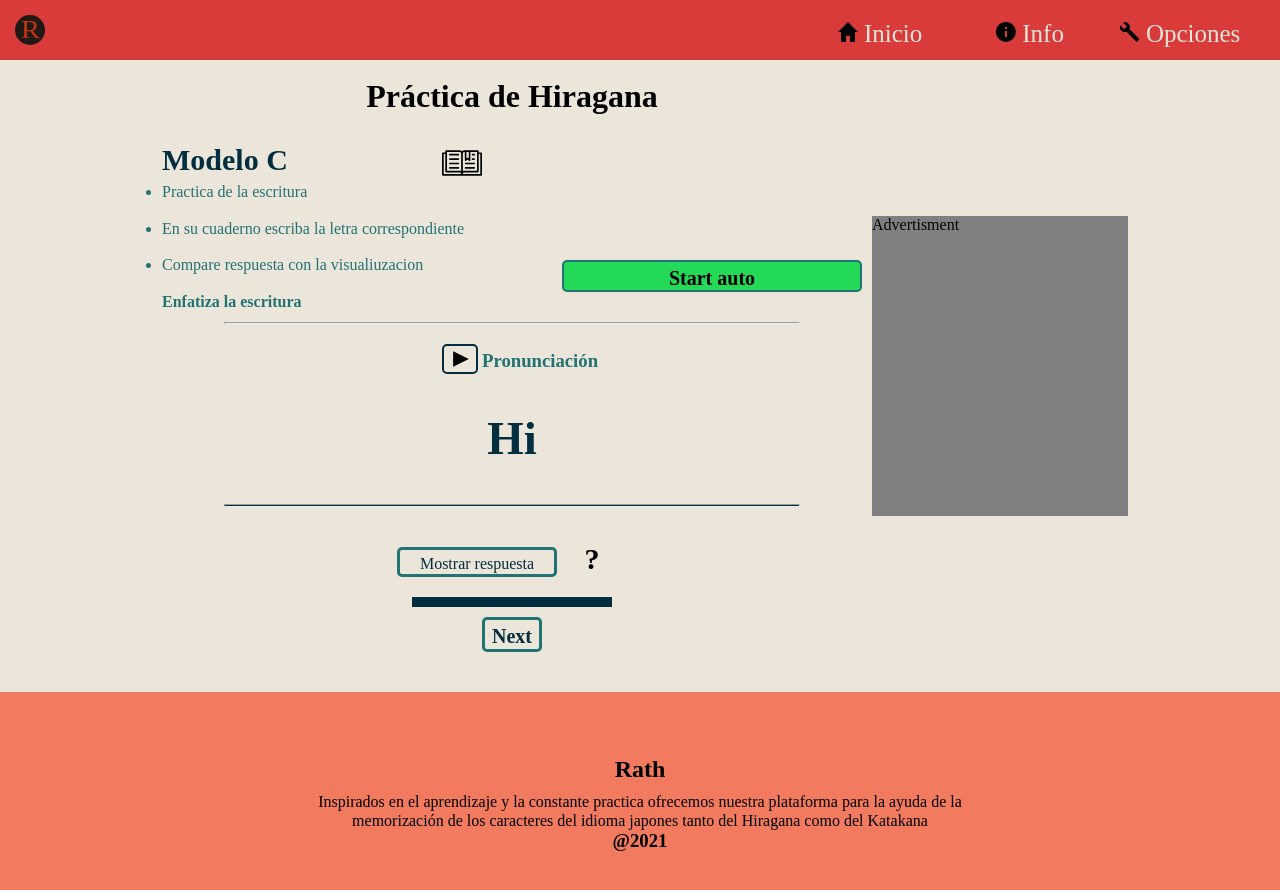
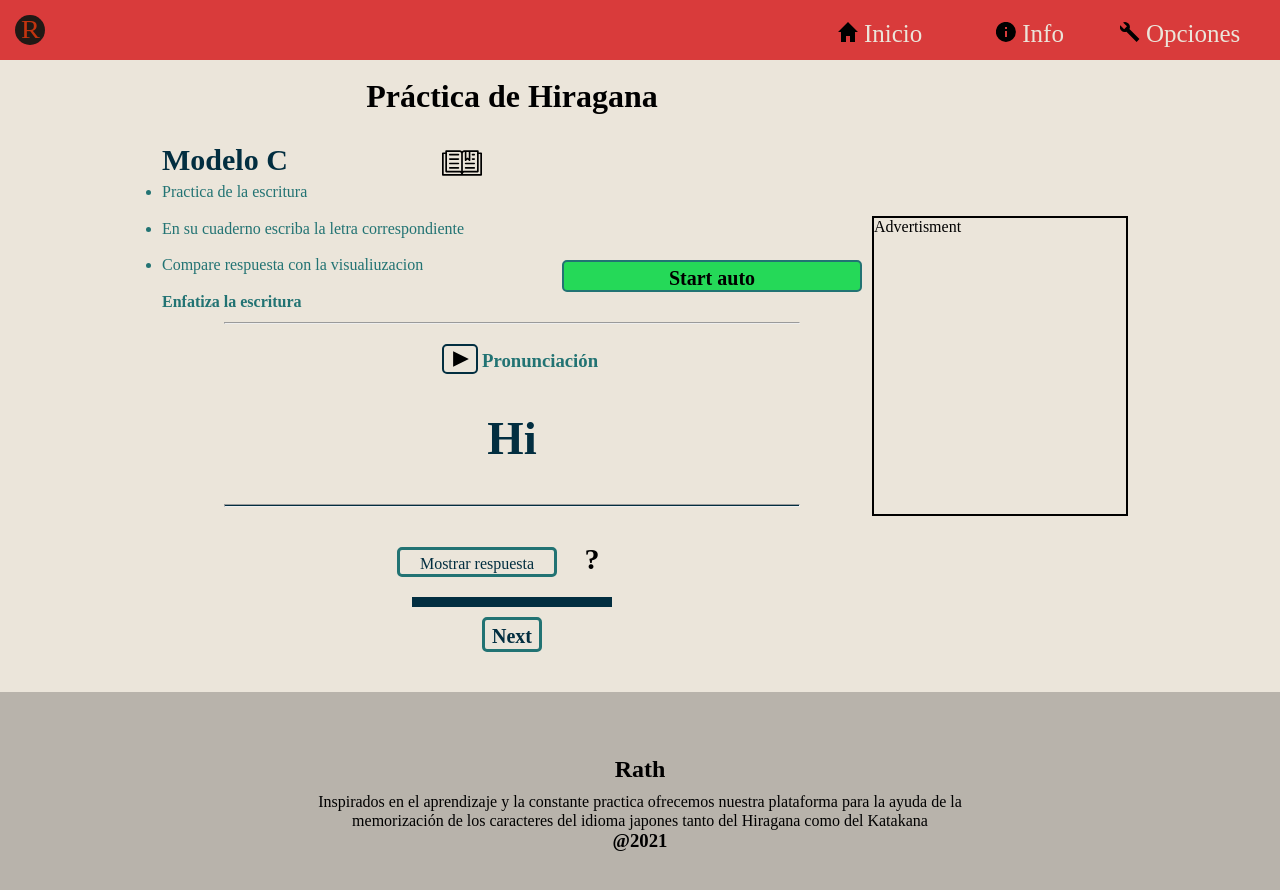
Before and after one commit to frankortizR/japanese-nuxt, a Nuxt app: page /Model1 in a window 1280 px wide. Shown: the top 890 px of the page. Built offline with nearby package versions, Linux system fonts and the light colour scheme.

Commit message:
finalizado local storage y finalizado arreglo de color de footer

```diff
--- a/components/Footer.vue
+++ b/components/Footer.vue
@@ -1,13 +1,13 @@
 <template>
-<div class="cfooter-div-padre-footer">
+  <div :class="'cfooter-div-padre-footer dm_f_'+darkmode">
     <div class="cfooter-div-cont-footer">
-    <h2 class="cfooter-title text">Rath</h2>
-    <p class="cfooter-description text">
+      <h2 :class="'cfooter-title text dm_t1_'+darkmode">Rath</h2>
+      <p :class="'cfooter-description text dm_t1_'+darkmode">
         Inspirados en el aprendizaje y la constante practica ofrecemos nuestra
         plataforma para la ayuda de la memorización de los caracteres del idioma
         japones tanto del Hiragana como del Katakana
       </p>
-    <h3 class="cfooter-fecha text">@2021</h3>
+      <h3 :class="'cfooter-fecha text dm_t1_'+darkmode">@2021</h3>
     </div>
   </div>
 </template>
@@ -15,9 +15,13 @@
 
 <script>
 //imports
+import { mapState } from "vuex";
 
 export default {
   name: "Cfooter",
   components: {},
+  computed: {
+    ...mapState(["muted", "hidenRomaji", "darkmode"]),
+  },
 };
 </script>
--- a/layouts/default.vue
+++ b/layouts/default.vue
@@ -1,27 +1,38 @@
 <template>
-  <div :class="'default_layout dm_b1_'+darkmode">
-    <navbar/>
+  <div :class="'default_layout dm_b1_' + darkmode">
+    <navbar />
     <Nuxt />
-    <Cfooter/>
+    <Cfooter />
   </div>
 </template>
 
 <script>
-import Navbar from '../components/Navbar'
-import Cfooter from '../components/Footer'
-import { mapState } from "vuex";
+import Navbar from "../components/Navbar";
+import Cfooter from "../components/Footer";
+import { mapState, mapMutations } from "vuex";
 
 export default {
-  components:{
+  components: {
     Navbar,
-    Cfooter
+    Cfooter,
   },
   computed: {
     ...mapState(["darkmode"]),
   },
-}
+  methods: {
+    ...mapMutations(["storeDarkmode", "localStorageVer"]),
+    localStorageCheck() {
+      if (localStorage.dark) {
+        console.log("reconocio el valor en local sstorage");
+        this.localStorageVer();
+      }
+    },
+  },
+  mounted() {
+    this.localStorageCheck();
+  },
+};
 </script>
 
 <style lang="scss" src="../scss/main.scss">
-
 </style>
--- a/scss/Cfooter/_skeleton.scss
+++ b/scss/Cfooter/_skeleton.scss
@@ -1,7 +1,7 @@
 
 .cfooter-div-padre-footer{
     width: 100%;
-    background-color: $color5;
+    background-color: $color10;
 }
 .cfooter-div-cont-footer{
     margin: auto;
--- a/scss/darkmode/_skeleton.scss
+++ b/scss/darkmode/_skeleton.scss
@@ -29,6 +29,9 @@
 .dm_b4_true{
     background-color: $color1;
 }
+.dm_f_true{
+    background-color: $color11;
+}
 
 .dm_border_true{
     border: 2px solid $color1;
--- a/scss/home/_skeleton.scss
+++ b/scss/home/_skeleton.scss
@@ -127,6 +127,7 @@
 
 .home-div-cont-advertaisment{
     height: 150px;
+    border: 2px solid black;
 }
 
 .link-pagina{
--- a/scss/home/_skin.scss
+++ b/scss/home/_skin.scss
@@ -13,7 +13,3 @@
     color: white;
 
 }
-
-.home-div-cont-advertaisment{
-    background-color: gray;
-}
--- a/scss/main.scss
+++ b/scss/main.scss
@@ -14,6 +14,8 @@ $color6:#4CA61C;
 $color7:#25D958;
 $color8:#0A8C2F;
 $color9:#3BD967;
+$color10:#B8B3AB;
+$color11:#011E29;
 
 
 
--- a/store/index.js
+++ b/store/index.js
@@ -17,5 +17,11 @@ export const mutations = {
   },
   storeDarkmode(state){
     state.darkmode = !state.darkmode;
-  }
+    localStorage.dark = state.darkmode;
+  },
+  localStorageVer(state){
+    if(localStorage.dark == 'true') state.darkmode = true;
+
+
+  },
 }
```
Lines whose indentation alone changed are shown as unchanged.
